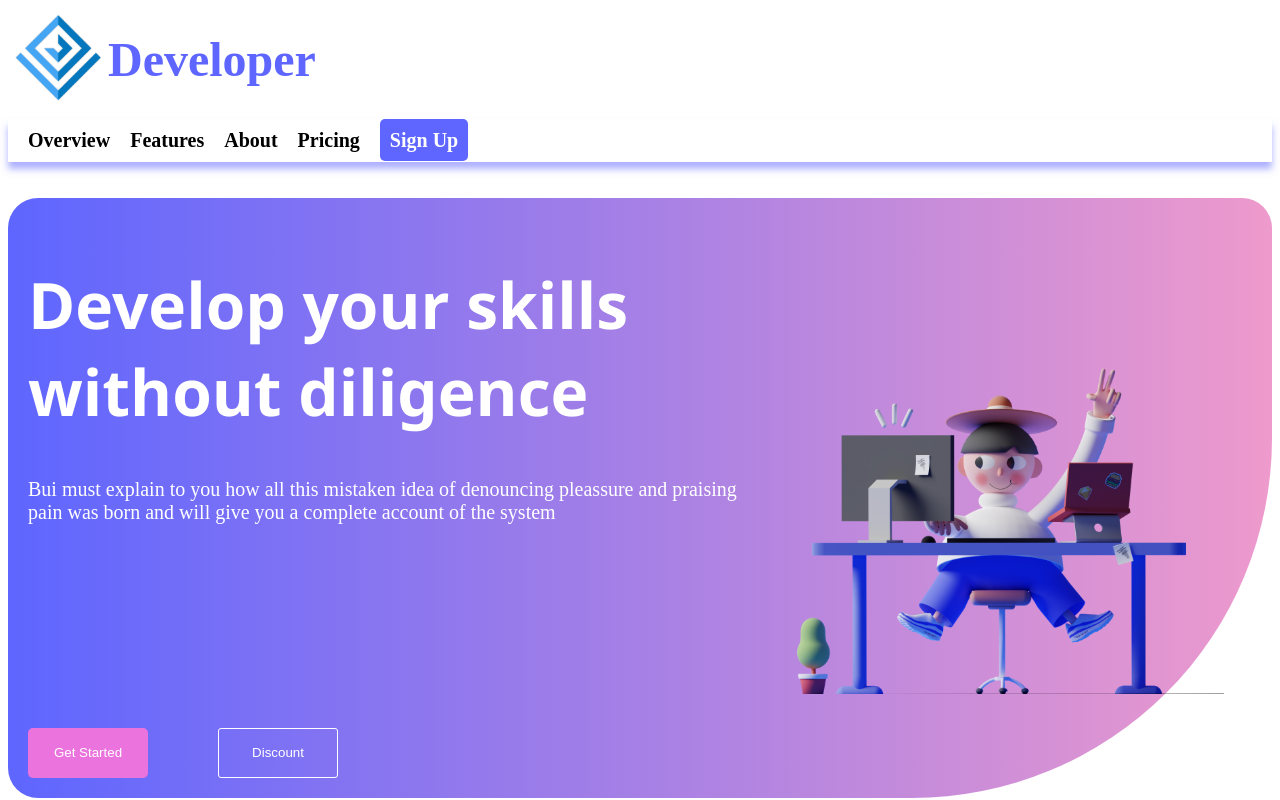
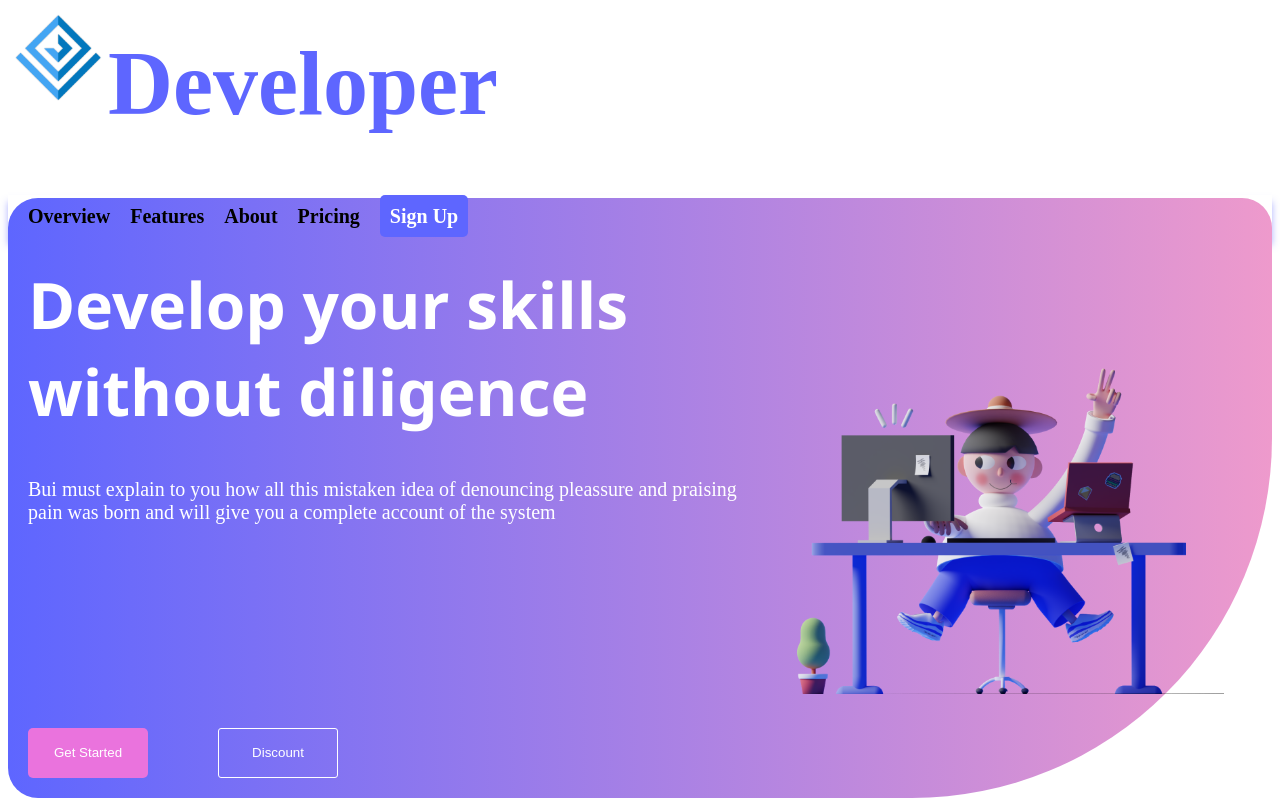
Before and after one commit to AvelinoTeixeira/Your-skills, a React (Vite) app: page / in a window 1280 px wide. Shown: the top 800 px of the page. Built offline with nearby package versions, Linux system fonts and the light colour scheme.

Commit message:
Update index.css

```diff
--- a/src/index.css
+++ b/src/index.css
@@ -21,7 +21,7 @@ ul {
  header > h1 {
   margin-top: -80px;
   margin-left: 100px ;
-  font-size: 3em;
+  font-size: 40px;
   color: #5E66FF;
 }
 
@@ -76,7 +76,12 @@ nav p {
   padding: 10px;
 }
 /* Header responsive */
-@media screen and (min-width: 600px) and (max-width: 1200px) {
+@media screen and (min-width: 667px) {
+  header h1 {
+    font-size: 90px;
+  }
+}
+@media screen and (min-width: 667px) and (max-width: 1200px) {
   nav a {
     font-size: 20px;
     padding: 10px;
@@ -153,7 +158,7 @@ nav p {
 }
 
 /* Header Responsive */
-@media only screen and (max-width: 600px) {
+@media only screen and (max-width: 667px) {
   .itens p > br {
     display: none;
   }
@@ -164,7 +169,7 @@ nav p {
   }
 }
 
-@media screen and (min-width: 600px) and (max-width: 1200px) {
+@media screen and (min-width: 667px) and (max-width: 1200px) {
 
 
   .itens h1 {
@@ -349,7 +354,7 @@ nav p {
 }
 
 /*PRODUCT RESPONSIVE */
-@media only screen and (max-width: 600px) {
+@media only screen and (max-width: 667px) {
 
   .many h1 br {
     display: none;
@@ -362,7 +367,7 @@ nav p {
     width: 400px;
   }
 }
-@media screen and (min-width: 600px) and (max-width: 1200px) {
+@media screen and (min-width: 667px) and (max-width: 1200px) {
   /* Many */
   .many h1 {
     font-size: 30px;
```
